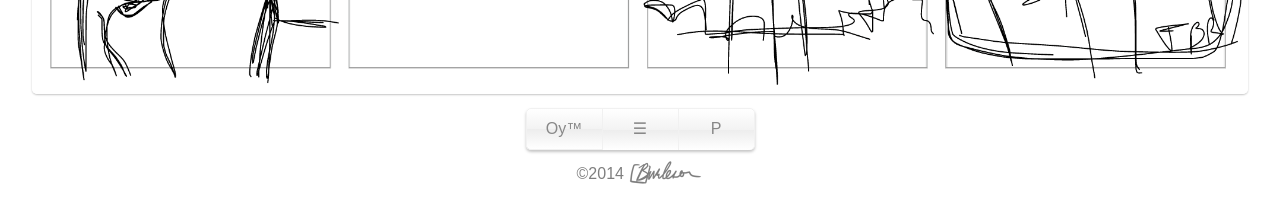
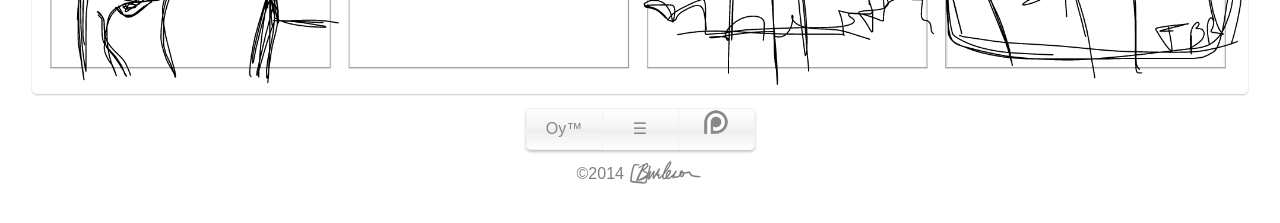
Before and after one commit to oycomics/oycomics.github.io, a Jekyll site: the page built from _posts/2014-04-04-daily-test-002.md, in a window 1280 px wide. Shown: the part 313-536 px from the top of the page. Built offline with Jekyll 4.4.1, drawn with Linux system fonts in a browser that asks for light colours; Markdown is read by kramdown in place of the engine named in the settings.

Commit message:
update images

```diff
--- a/_includes/footer.html
+++ b/_includes/footer.html
@@ -2,8 +2,8 @@
 <div class="nav gradient">
 <a class="nav_item title_link"href="/">Oy<span>&trade;</span></a>
 <a class="nav_item archive_link" href="/archive">&#9776;</a>
-<a class="nav_item patreon_link" href="http://www.patreon.com/oycomics" target="_blank">P</a>
+<a class="nav_item patreon_link" href="http://www.patreon.com/oycomics" target="_blank"><img src="/assets/img/p.png" title="Patreon" alt="Patreon" border="0" style="width:24px;"/></a>
 </div>
 <a class="copyright" href="mailto:danny@oycomics.com">&copy;{{ site.time | date: "%Y" }}
-<img src="/assets/img/burleson.png" title="Danny Burleson" alt="Danny Burleson" border="0" style="width:75px;"/></a>
+<img src="/assets/img/b.png" title="Danny Burleson" alt="Danny Burleson" border="0" style="width:75px;"/></a>
 </div>
--- a/style.css
+++ b/style.css
@@ -161,14 +161,14 @@
 
 a.comic_nav_prev {
 left: 5px;
-background: transparent url(/assets/img/prev.png) no-repeat left center;
+background: transparent url(/assets/img/pr.png) no-repeat left center;
 background-size: 16px 96px;
 text-align:left;
 }
 
 a.comic_nav_next {
 right: 5px;
-background: transparent url(/assets/img/next.png) no-repeat right center;
+background: transparent url(/assets/img/nx.png) no-repeat right center;
 background-size: 16px 96px;
 text-align:right;
 }
```
Also changed, not shown: assets/img/b.png (renamed from assets/img/burleson.png), assets/img/nx.png (renamed from assets/img/next.png), assets/img/oy_logo_1024.png (renamed from assets/img/oy_logo_1024x1024.png), assets/img/oy_logo_512.png (renamed from assets/img/oy_logo_512x512.png), assets/img/p.png (added), assets/img/pr.png (renamed from assets/img/prev.png).
